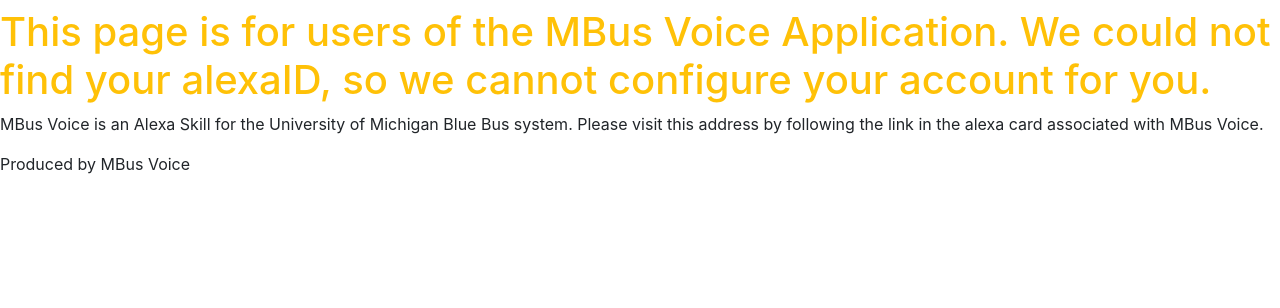
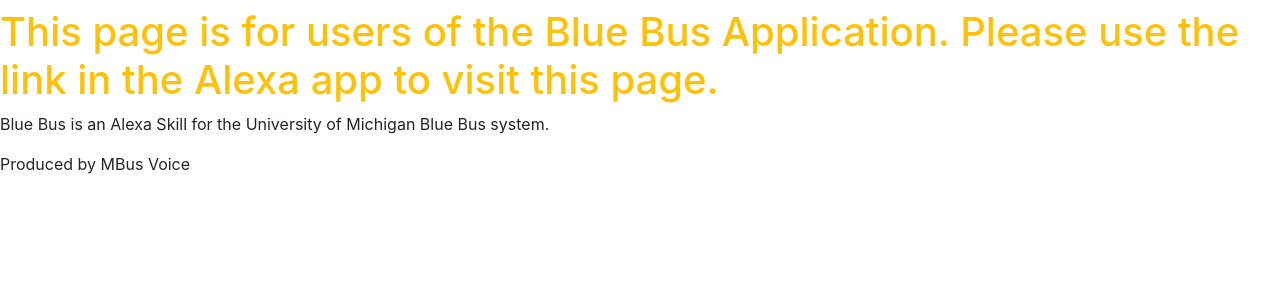
Before and after one commit to JonnyPugh/MBusVoice, a Flask app: template src/webapp/templates/unauthorized.html in a window 1280 px wide. Shown: the top 308 px of the page. Run offline with Flask 2, Linux system fonts and the light colour scheme; the template is opened without the code that fills it, so the values that code supplies are empty; some libraries are stand-ins or nearby versions.

Commit message:
Updated unauthorized.html to be less verbose

```diff
--- a/src/webapp/templates/unauthorized.html
+++ b/src/webapp/templates/unauthorized.html
@@ -1,6 +1,6 @@
 {% extends "base.html" %}
-{% block title %}MBus Voice No AlexaID Found{% endblock %}
+{% block title %}Blue Bus Unauthorized{% endblock %}
 {% block content %}
-<h1 class="text-warning">This page is for users of the MBus Voice Application. We could not find your alexaID, so we cannot configure your account for you.</h1>
-<p>MBus Voice is an Alexa Skill for the University of Michigan Blue Bus system. Please visit this address by following the link in the alexa card associated with MBus Voice.</p>
+<h1 class="text-warning">This page is for users of the Blue Bus Application. Please use the link in the Alexa app to visit this page.</h1>
+<p>Blue Bus is an Alexa Skill for the University of Michigan Blue Bus system.</p>
 {% endblock %}
```
